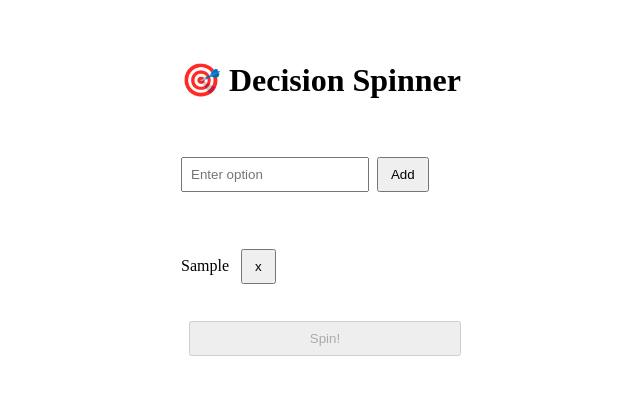
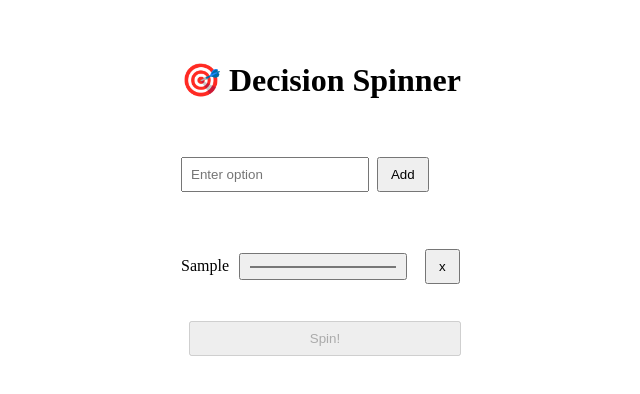
Before and after one commit to mcshanebrendan/Spinner-WebApp, an Angular app in the folder client/: page / in a window 1280 px wide. Both pictures are taken after typing "Sample" into the empty fields and a click on the button "Add". Shown: the top 394 px of the page, without its empty margins (145-785 px from the left). Built offline with nearby package versions, Linux system fonts and the light colour scheme.

Commit message:
adding option to select colours on wheel

```diff
--- a/client/src/app/app.component.css
+++ b/client/src/app/app.component.css
@@ -128,3 +128,15 @@ li {
 .export-buttons button:hover {
   background-color: #27ae60;
 }
+
+ul {
+  list-style: none;
+  padding: 0;
+}
+
+li {
+  display: flex;
+  align-items: center;
+  gap: 10px;
+  margin-bottom: 5px;
+}
--- a/client/src/app/app.component.html
+++ b/client/src/app/app.component.html
@@ -11,6 +11,7 @@
     <ul>
       <li *ngFor="let opt of options; index as i">
         {{ opt }}
+        <input type="color" [(ngModel)]="selectedColors[i]" />
         <button (click)="removeOption(i)">x</button>
       </li>
     </ul>
@@ -42,6 +43,7 @@
 
   <!-- Right Column: Spinner -->
   <div class="right-column">
-    <app-spinner-wheel [options]="options" [rotation]="rotation"></app-spinner-wheel>
+    <app-spinner-wheel [options]="options" [rotation]="rotation" [colors]="selectedColors"></app-spinner-wheel>
+
   </div>
 </div>
--- a/client/src/app/app.component.ts
+++ b/client/src/app/app.component.ts
@@ -18,6 +18,8 @@ export class AppComponent {
   isSpinning = false;
   rotation = 0;
   history: string[] = [];
+  selectedColors: string[] = [];
+
 
   constructor(private spinnerService: SpinnerService) {}
 
@@ -25,13 +27,21 @@ export class AppComponent {
   const trimmed = this.newOption.trim();
   if (trimmed) {
     this.options.push(trimmed);
+    // Add a color for the new option (cycle through some colors or use a random one)
+    const defaultColors = ['#e74c3c', '#3498db', '#2ecc71', '#f1c40f', '#9b59b6', '#e67e22', '#1abc9c'];
+    const color = defaultColors[this.options.length % defaultColors.length];
+    this.selectedColors.push(color);
+
     this.newOption = '';
   }
 }
 
+
   removeOption(index: number): void {
   this.options.splice(index, 1);
+  this.selectedColors.splice(index, 1); // Keep colors in sync
 }
+
 
   spin(): void {
   if (this.options.length < 2 || this.isSpinning) return;
--- a/client/src/app/spinner-wheel/spinner-wheel.component.ts
+++ b/client/src/app/spinner-wheel/spinner-wheel.component.ts
@@ -11,6 +11,7 @@ import { CommonModule } from '@angular/common';
 export class SpinnerWheelComponent {
   @Input() options: string[] = [];
   @Input() rotation: number = 0;
+  @Input() colors: string[] = [];
 
   get anglePerSegment(): number {
     return 360 / this.options.length;
@@ -32,14 +33,13 @@ export class SpinnerWheelComponent {
   }
 
   getColor(i: number): string {
-    const colors = [
+  const baseColors = this.colors && this.colors.length ? this.colors : [
     '#FF6384', '#36A2EB', '#FFCE56', '#4BC0C0',
     '#9966FF', '#FF9F40', '#C9CBCF', '#8BC34A',
     '#E91E63', '#00BCD4', '#CDDC39', '#795548',
     '#9C27B0', '#607D8B', '#FF5722'
   ];
-
-    return colors[i % colors.length];
+  return baseColors[i % baseColors.length];
 }
 
   getFontSize(): number {
```
Lines whose indentation alone changed are shown as unchanged.
